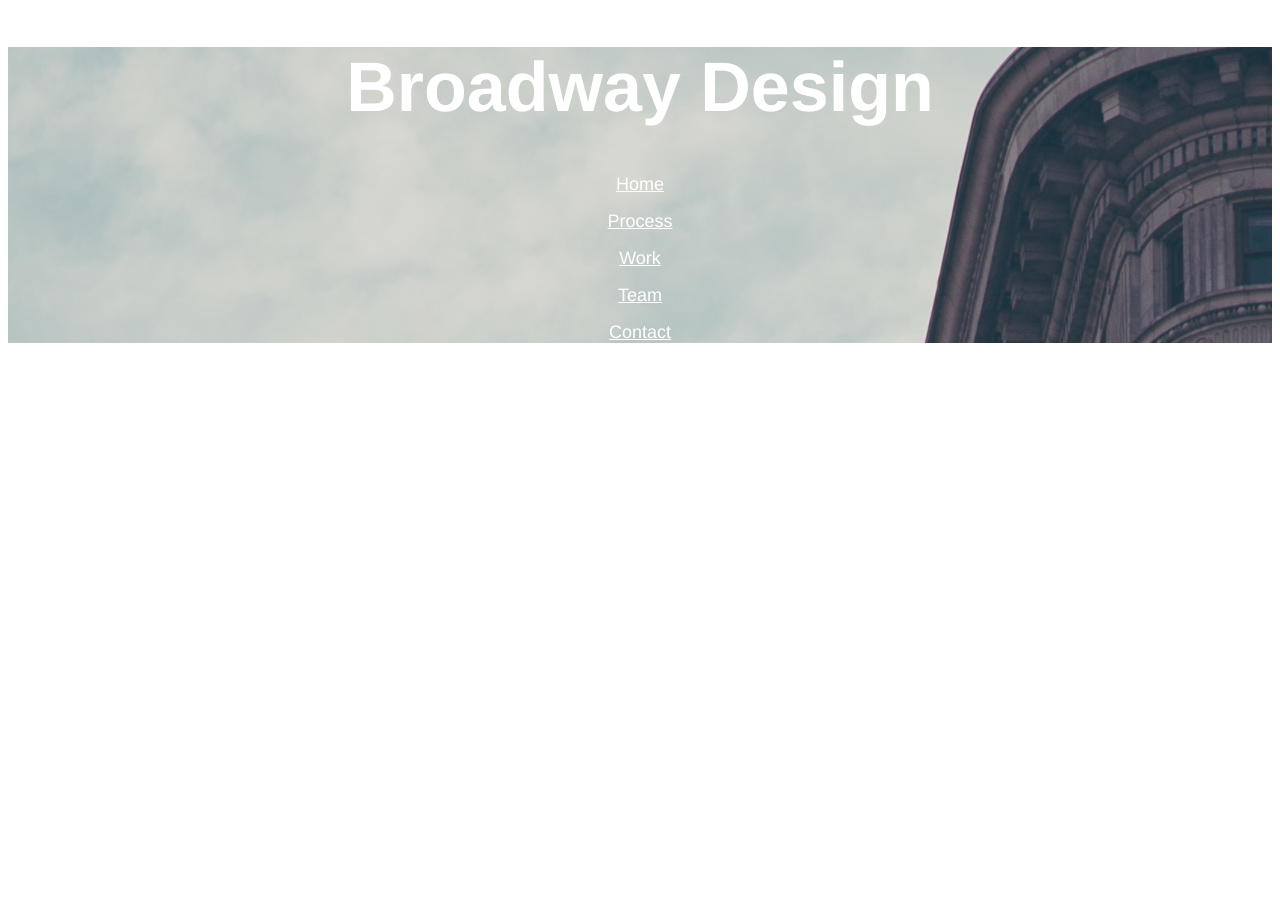
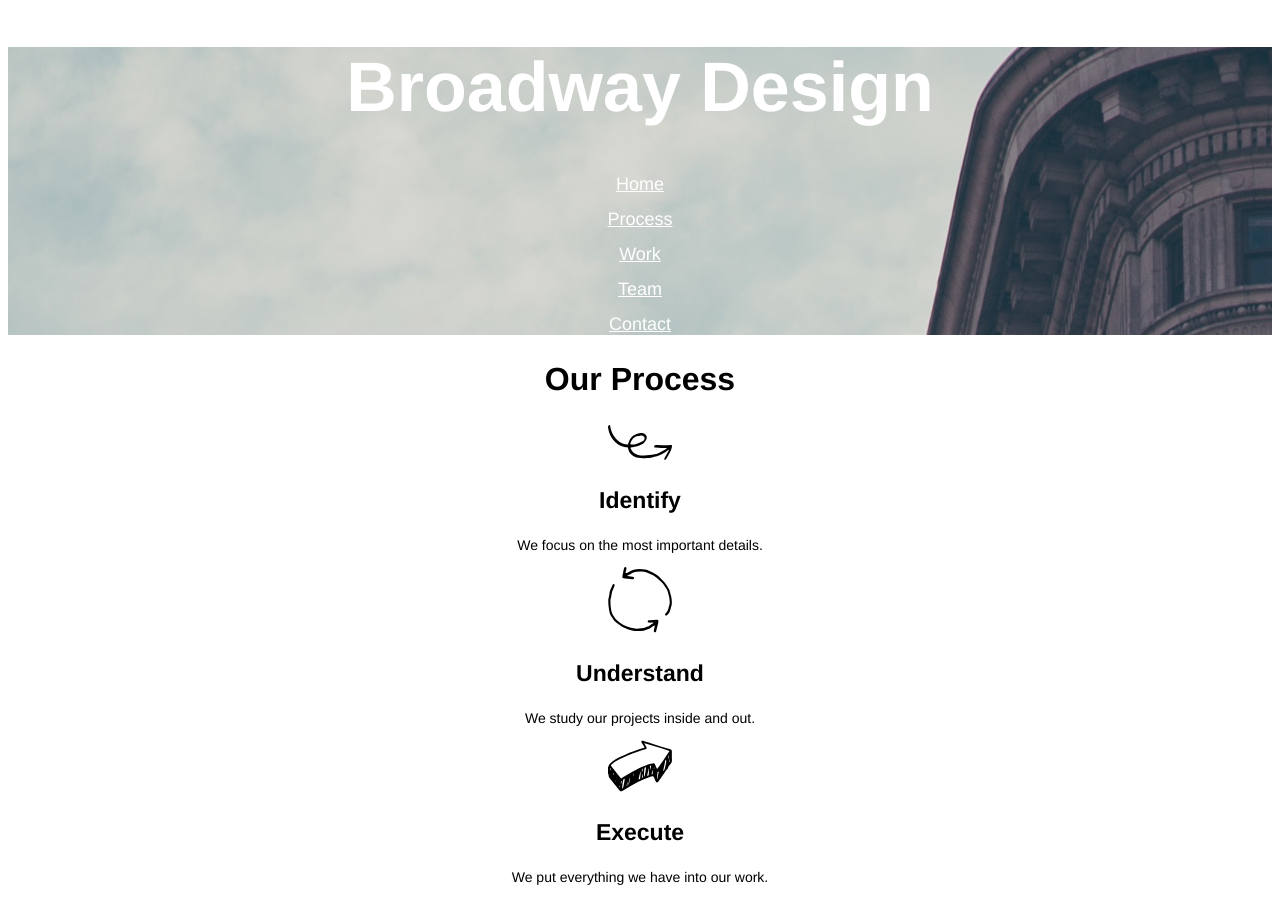
Before and after one commit to KayLance/Broadway, a plain HTML site: page index.html in a window 1280 px wide. Before the commit the page ends 800 px from the top, so only its background shows below. Drawn offline with Linux system fonts and the light colour scheme; files whose address does not match are found by name.

Commit message:
Update process section.

```diff
--- a/index.html
+++ b/index.html
@@ -23,7 +23,19 @@
         <p>
           <a class="menu" href="contact">Contact</a>
         </p>
-
+    </div>
+    <!--Process Section-->
+    <div class="body">
+    <h2>Our Process</h2>
+    <img src="/Users/klance/Desktop/Broadway/resources/images/identify.svg">
+    <h3>Identify</h3>
+    <p>We focus on the most important details.</p>
+    <img src="/Users/klance/Desktop/Broadway/resources/images/understand.svg">
+    <h3>Understand</h3>
+    <p>We study our projects inside and out.</p>
+    <img src="/Users/klance/Desktop/Broadway/resources/images/execute.svg">
+    <h3>Execute</h3>
+    <p>We put everything we have into our work.</p>
     </div>
   </body>
 </html>
--- a/resources/css/style.css
+++ b/resources/css/style.css
@@ -4,7 +4,27 @@
 
 h1 {
   font-size: 70px;
+
+}
+
+h2 {
+    font-size: 32px;
+
+  }
+
+h3 {
+    font-size: 23px;
+
+  }
+
+h1
+h2
+h3 {
   font-weight: bold;
+}
+
+p {
+  font-size: 14px;
 }
 
 .header {
@@ -17,3 +37,7 @@ h1 {
     font-size: 18px;
     color: white;
   }
+
+  .body {
+    text-align: center;
+  }
```
